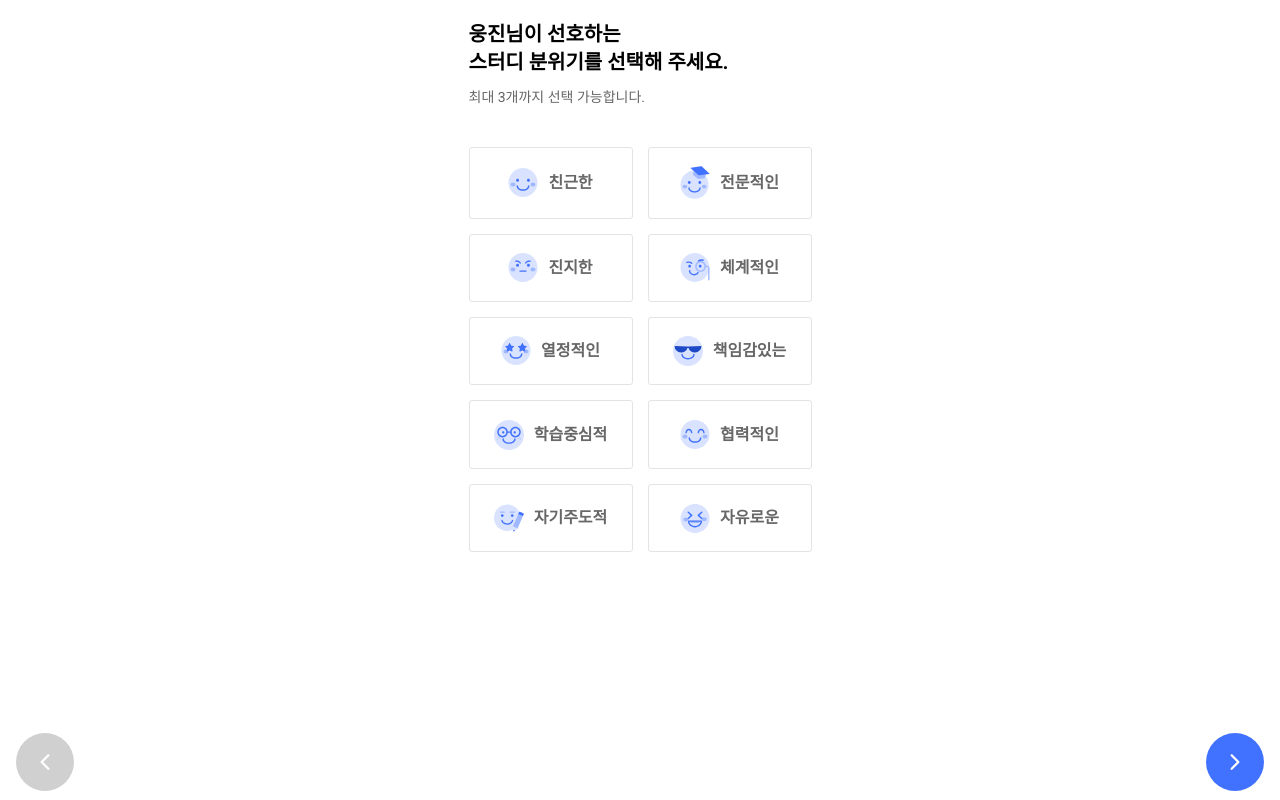
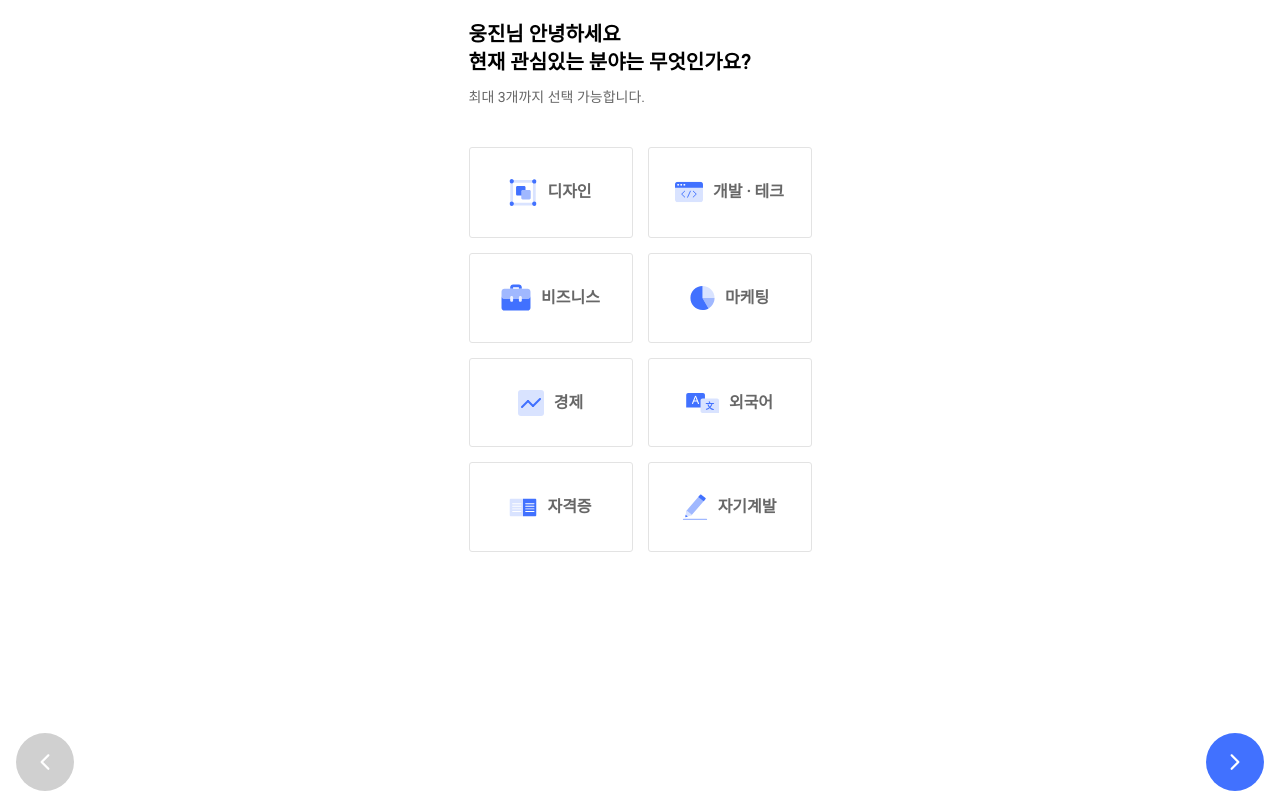
Before and after one commit to develop-13/sturing, a Next.js app: page /matching in a window 1280 px wide. Built offline with nearby package versions, Linux system fonts and the light colour scheme.

Commit message:
매칭 퍼블리싱2 - 페이지 onClick

```diff
--- a/src/components/molecules/ButtonIcon.tsx
+++ b/src/components/molecules/ButtonIcon.tsx
@@ -2,9 +2,10 @@ type TButtonIcon = {
   icon: React.ReactNode;
   theme: "primary" | "secondary";
   type: "forward" | "backward" | "plus";
+  onClick?: () => void;
 };
 
-function ButtonIcon({ icon, theme, type }: TButtonIcon) {
+function ButtonIcon({ icon, theme, type, onClick }: TButtonIcon) {
   let btnTheme = "";
   let btnType = "";
 
@@ -30,6 +31,7 @@ function ButtonIcon({ icon, theme, type }: TButtonIcon) {
         btnType +
         `w-[58px] h-[58px] rounded-full flex justify-center items-center`
       }
+      onClick={onClick}
     >
       {icon}
     </button>
--- a/src/components/pages/MatchingPage.tsx
+++ b/src/components/pages/MatchingPage.tsx
@@ -1,5 +1,4 @@
 "use client";
-
 import React, { useState } from "react";
 // 각 템플릿 컴포넌트를 가져옵니다.
 import InterestsTemplate from "@/components/templates/matching/InterestsTemplate";
@@ -20,7 +19,7 @@ const steps = [
 
 //숫자로 해 볼 것
 function MatchingPage() {
-  const [step, setStep] = useState(4);
+  const [step, setStep] = useState(0);
 
   const handleSteps = () => {
     setStep(step + 1);
@@ -40,6 +39,7 @@ function MatchingPage() {
           icon={<Icon type="FORWARD" color="text-white" />}
           theme="primary"
           type="forward"
+          onClick={handleSteps}
         />
       </div>
     </div>
--- a/src/components/templates/matching/InterestsTemplate.tsx
+++ b/src/components/templates/matching/InterestsTemplate.tsx
@@ -15,7 +15,7 @@ function InterestsTemplate() {
             text: "디자인",
             icon: <Icon type="DESIGN" />,
             theme: "ordinary",
-            role: "interestItem",
+            role: "matchingItem",
           }}
         />
         <ButtonLabel
@@ -23,7 +23,7 @@ function InterestsTemplate() {
             text: "개발 · 테크",
             icon: <Icon type="TECH" />,
             theme: "ordinary",
-            role: "interestItem",
+            role: "matchingItem",
           }}
         />
         <ButtonLabel
@@ -31,7 +31,7 @@ function InterestsTemplate() {
             text: "비즈니스",
             icon: <Icon type="BUSINESS" />,
             theme: "ordinary",
-            role: "interestItem",
+            role: "matchingItem",
           }}
         />
         <ButtonLabel
@@ -39,7 +39,7 @@ function InterestsTemplate() {
             text: "마케팅",
             icon: <Icon type="MARKETING" />,
             theme: "ordinary",
-            role: "interestItem",
+            role: "matchingItem",
           }}
         />
         <ButtonLabel
@@ -47,7 +47,7 @@ function InterestsTemplate() {
             text: "경제",
             icon: <Icon type="ECONOMY" />,
             theme: "ordinary",
-            role: "interestItem",
+            role: "matchingItem",
           }}
         />
         <ButtonLabel
@@ -55,7 +55,7 @@ function InterestsTemplate() {
             text: "외국어",
             icon: <Icon type="LANGUAGE" />,
             theme: "ordinary",
-            role: "interestItem",
+            role: "matchingItem",
           }}
         />
         <ButtonLabel
@@ -63,7 +63,7 @@ function InterestsTemplate() {
             text: "자격증",
             icon: <Icon type="CERTIFICATION" />,
             theme: "ordinary",
-            role: "interestItem",
+            role: "matchingItem",
           }}
         />
         <ButtonLabel
@@ -71,7 +71,7 @@ function InterestsTemplate() {
             text: "자기계발",
             icon: <Icon type="SELFDEVELOP" />,
             theme: "ordinary",
-            role: "interestItem",
+            role: "matchingItem",
           }}
         />
       </main>
--- a/src/components/templates/matching/StudyTypeTemplate.tsx
+++ b/src/components/templates/matching/StudyTypeTemplate.tsx
@@ -6,7 +6,7 @@ function StudyTypeTemplate() {
 
   return (
     <section className="flex flex-col gap-[60px]">
-      <MatchingTitle type="TYPE" userName={dummyUsername} />
+      <MatchingTitle role="TYPE" userName={dummyUsername} />
       <div className="flex flex-col gap-[14px]">
         <ButtonOptionDetail
           role="CHECK"
```
